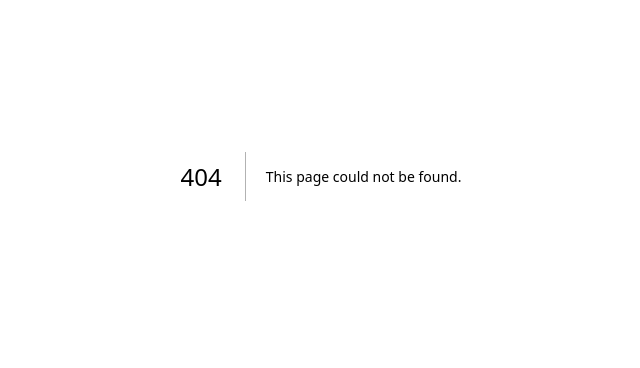
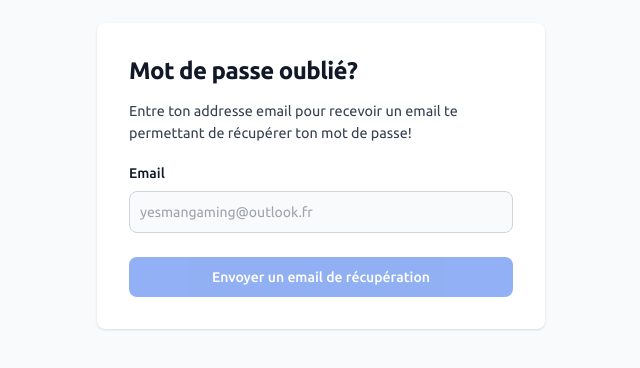
Before and after one commit to Adoniiiiis/adonis_front, a Next.js app: page /forgotPassword in a window 1280 px wide. Before the commit this address had no page. Shown: the part 224-592 px from the top of the page, without its empty margins (319-959 px from the left). Built offline with nearby package versions, Linux system fonts and the light colour scheme.

Commit message:
feat: forgot and reset password page

```diff
--- /dev/null
+++ b/Axios/ForgotPasswordAxios.ts
@@ -0,0 +1,18 @@
+import { axios } from './AxiosSetup';
+
+export default function ForgotPasswordAxios(email: string) {
+  try {
+    const request = axios({
+      method: 'POST',
+      url: '/forgot-password',
+      data: {
+        email: email,
+      },
+    });
+    const response = request.then((res) => res.data);
+    return response;
+  } catch (err: any) {
+    const error = err.message;
+    return error;
+  }
+}
--- /dev/null
+++ b/pages/forgotPassword.tsx
@@ -0,0 +1,75 @@
+import ForgotPasswordAxios from '@/Axios/ForgotPasswordAxios';
+import React, { useState, useEffect } from 'react';
+
+export default function forgotPassword() {
+  const [email, setEmail] = useState('');
+  const [isBtnDisplayed, setIsBtnDisplayed] = useState(false);
+
+  const handleSubmit = (e: React.FormEvent): void => {
+    e.preventDefault();
+    ForgotPasswordAxios(email);
+  };
+
+  useEffect(() => {
+    email !== '' && email.includes('@')
+      ? setIsBtnDisplayed(true)
+      : setIsBtnDisplayed(false);
+  }, [email]);
+
+  const submitBtn = isBtnDisplayed ? (
+    <button
+      type="submit"
+      className="w-full text-white bg-primary-600 hover:bg-primary-700 focus:ring-4 focus:outline-none focus:ring-primary-300 font-medium rounded-lg text-sm px-5 py-2.5 text-center dark:bg-primary-600 dark:hover:bg-primary-700 dark:focus:ring-primary-800"
+    >
+      Envoyer un email de récupération
+    </button>
+  ) : (
+    <button
+      type="button"
+      className="disabled:opacity-50 w-full text-white bg-primary-600 hover:bg-primary-700 focus:ring-4 focus:outline-none focus:ring-primary-300 font-medium rounded-lg text-sm px-5 py-2.5 text-center dark:bg-primary-600 dark:hover:bg-primary-700 dark:focus:ring-primary-800"
+      disabled
+    >
+      Envoyer un email de récupération
+    </button>
+  );
+
+  return (
+    <section className="bg-gray-50 dark:bg-gray-900">
+      <div className="flex flex-col items-center justify-center px-6 py-8 mx-auto md:h-screen lg:py-0">
+        <div className="w-full bg-white rounded-lg shadow dark:border md:mt-0 sm:max-w-md xl:p-0 dark:bg-gray-800 dark:border-gray-700">
+          <div className="p-6 space-y-4 md:space-y-6 sm:p-8">
+            <h1 className="text-xl font-bold leading-tight tracking-tight text-gray-900 md:text-2xl dark:text-white -mb-[10px]">
+              Mot de passe oublié?
+            </h1>
+            <p className="text-[0.9em] text-gray-700">
+              Entre ton addresse email pour recevoir un email te permettant de
+              récupérer ton mot de passe!
+            </p>
+            <form
+              className="space-y-4 md:space-y-6"
+              onSubmit={(e) => handleSubmit(e)}
+            >
+              <div className="-mt-[5px]">
+                <label
+                  htmlFor="email"
+                  className="block mb-2 text-sm font-medium text-gray-900 dark:text-white"
+                >
+                  Email
+                </label>
+                <input
+                  onChange={(e) => setEmail(e.target.value)}
+                  type="email"
+                  name="email"
+                  id="email"
+                  className="bg-gray-50 border border-gray-300 text-gray-900 sm:text-sm rounded-lg focus:ring-primary-600 focus:border-primary-600 block w-full p-2.5 dark:bg-gray-700 dark:border-gray-600 dark:placeholder-gray-400 dark:text-white dark:focus:ring-blue-500 dark:focus:border-blue-500"
+                  placeholder="yesmangaming@outlook.fr"
+                />
+              </div>
+              {submitBtn}
+            </form>
+          </div>
+        </div>
+      </div>
+    </section>
+  );
+}
--- a/pages/login.tsx
+++ b/pages/login.tsx
@@ -87,12 +87,13 @@
                       Se souvenir de moi
                     </label>
                   </div>
-                  <a
-                    href="#"
-                    className="text-sm font-medium text-primary-600 hover:underline dark:text-primary-500 md:ml-24 ml-32"
+                  <Link
+                    href="/forgotPassword"
+                    className="text-sm font-medium text-primary-600
+                  hover:underline dark:text-primary-500 md:ml-24 ml-32"
                   >
                     Mot de passe oublié?
-                  </a>
+                  </Link>
                 </div>
               </div>
               {errorMessage && (
--- /dev/null
+++ b/pages/password-reset/[data].tsx
@@ -0,0 +1,98 @@
+import ForgotPasswordAxios from '@/Axios/ForgotPasswordAxios';
+import React, { useState, useEffect } from 'react';
+
+export default function resetPassword() {
+  const [email, setEmail] = useState('');
+  const [password, setPassword] = useState('');
+  const [password_confirmation, setConfirmPassword] = useState('');
+  const [isBtnDisplayed, setIsBtnDisplayed] = useState(false);
+
+  const handleSubmit = (e: React.FormEvent): void => {
+    e.preventDefault();
+    ForgotPasswordAxios(email);
+  };
+
+  useEffect(() => {
+    setEmail('params');
+    if (
+      password !== '' &&
+      password_confirmation !== '' &&
+      password === password_confirmation
+    ) {
+      setIsBtnDisplayed(true);
+    } else {
+      setIsBtnDisplayed(false);
+    }
+  }, []);
+
+  const submitBtn = isBtnDisplayed ? (
+    <button
+      type="submit"
+      className="w-full text-white bg-primary-600 hover:bg-primary-700 focus:ring-4 focus:outline-none focus:ring-primary-300 font-medium rounded-lg text-sm px-5 py-2.5 text-center dark:bg-primary-600 dark:hover:bg-primary-700 dark:focus:ring-primary-800"
+    >
+      Réinitialiser mon mot de passe
+    </button>
+  ) : (
+    <button
+      type="button"
+      className="disabled:opacity-50 w-full text-white bg-primary-600 hover:bg-primary-700 focus:ring-4 focus:outline-none focus:ring-primary-300 font-medium rounded-lg text-sm px-5 py-2.5 text-center dark:bg-primary-600 dark:hover:bg-primary-700 dark:focus:ring-primary-800"
+      disabled
+    >
+      Réinitialiser mon mot de passe
+    </button>
+  );
+
+  return (
+    <section className="bg-gray-50 dark:bg-gray-900">
+      <div className="flex flex-col items-center justify-center px-6 py-8 mx-auto md:h-screen lg:py-0">
+        <div className="w-full bg-white rounded-lg shadow dark:border md:mt-0 sm:max-w-md xl:p-0 dark:bg-gray-800 dark:border-gray-700">
+          <div className="p-6 space-y-4 md:space-y-6 sm:p-8">
+            <h1 className="text-xl font-bold leading-tight tracking-tight text-gray-900 md:text-2xl dark:text-white -mb-[10px]">
+              Changer mon mot de passe
+            </h1>
+            <form
+              className="space-y-4 md:space-y-6"
+              onSubmit={(e) => handleSubmit(e)}
+            >
+              <div>
+                <label
+                  htmlFor="password"
+                  className="block mb-2 text-sm font-medium text-gray-900 dark:text-white"
+                >
+                  Nouveau mot de passe
+                </label>
+                <input
+                  onChange={(e) => setPassword(e.target.value)}
+                  type="password"
+                  name="password"
+                  id="password"
+                  className="bg-gray-50 border border-gray-300 text-gray-900 sm:text-sm rounded-lg focus:ring-primary-600 focus:border-primary-600 block w-full p-2.5 dark:bg-gray-700 dark:border-gray-600 dark:placeholder-gray-400 dark:text-white dark:focus:ring-blue-500 dark:focus:border-blue-500"
+                  placeholder="yesmangaming@outlook.fr"
+                />
+              </div>
+
+              <div>
+                <label
+                  htmlFor="confirm_password"
+                  className="block mb-2 text-sm font-medium text-gray-900 dark:text-white"
+                >
+                  Confirmation du nouveau mot de passe
+                </label>
+                <input
+                  onChange={(e) => setConfirmPassword(e.target.value)}
+                  type="password"
+                  name="confirm_password"
+                  id="confirm_password"
+                  className="bg-gray-50 border border-gray-300 text-gray-900 sm:text-sm rounded-lg focus:ring-primary-600 focus:border-primary-600 block w-full p-2.5 dark:bg-gray-700 dark:border-gray-600 dark:placeholder-gray-400 dark:text-white dark:focus:ring-blue-500 dark:focus:border-blue-500"
+                  placeholder="yesmangaming@outlook.fr"
+                />
+              </div>
+
+              {submitBtn}
+            </form>
+          </div>
+        </div>
+      </div>
+    </section>
+  );
+}
```
